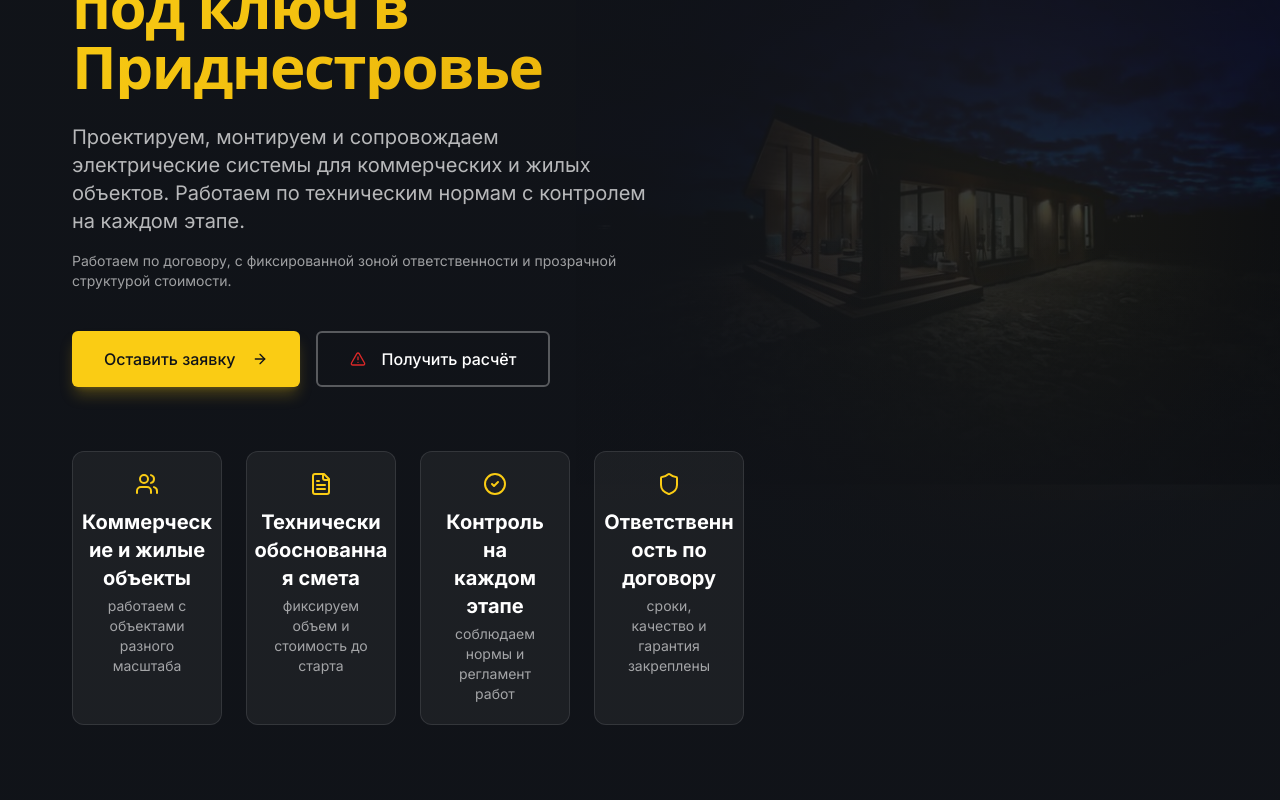
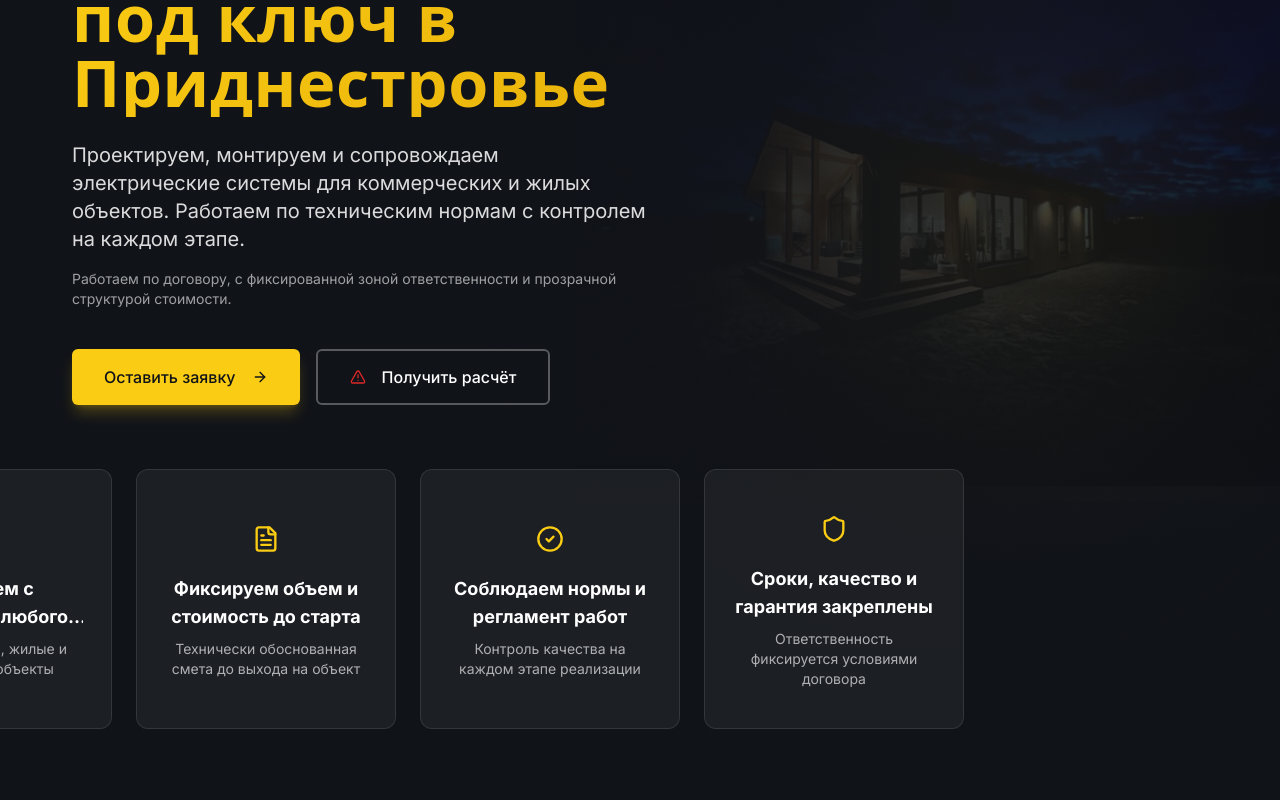
Before and after one commit to Sowear/electricpmr-site, a React (Vite) app: page / in a window 1280 px wide. Shown: the part 480-1280 px from the top of the page. Built offline with nearby package versions, Linux system fonts and the light colour scheme; no server answers; the database is empty; the HTML template or start-up script is replaced by a standard one.

Commit message:
Update HeroSection.tsx

```diff
--- a/src/components/home/HeroSection.tsx
+++ b/src/components/home/HeroSection.tsx
@@ -12,20 +12,20 @@ const HeroSection = () => {
   };
   const trustBadges = [{
     icon: Users,
-    title: "Коммерческие и жилые объекты",
-    subtitle: "работаем с объектами разного масштаба"
+    title: "Работаем с объектами любого масштаба",
+    subtitle: "Коммерческие, жилые и смешанные объекты"
   }, {
     icon: FileText,
-    title: "Технически обоснованная смета",
-    subtitle: "фиксируем объем и стоимость до старта"
+    title: "Фиксируем объем и стоимость до старта",
+    subtitle: "Технически обоснованная смета до выхода на объект"
   }, {
     icon: CheckCircle2,
-    title: "Контроль на каждом этапе",
-    subtitle: "соблюдаем нормы и регламент работ"
+    title: "Соблюдаем нормы и регламент работ",
+    subtitle: "Контроль качества на каждом этапе реализации"
   }, {
     icon: Shield,
-    title: "Ответственность по договору",
-    subtitle: "сроки, качество и гарантия закреплены"
+    title: "Сроки, качество и гарантия закреплены",
+    subtitle: "Ответственность фиксируется условиями договора"
   }];
   return <section className="relative min-h-[90vh] overflow-hidden bg-industrial-dark">
       {/* Gradient overlays */}
@@ -52,13 +52,13 @@ const HeroSection = () => {
             </div>
 
             {/* Headline */}
-            <h1 className="font-display text-4xl md:text-5xl lg:text-6xl font-bold leading-[1.1] mb-6 text-white animate-slide-up">
+            <h1 className="font-display text-4xl md:text-5xl lg:text-6xl font-bold leading-[1.16] tracking-[0.015em] mb-6 text-white animate-slide-up">
               Электромонтаж и системы
-              <span className="block text-gradient bg-primary">электроснабжения под ключ в Приднестровье</span>
+              <span className="block mt-1 text-gradient bg-primary text-[1.08em] font-extrabold tracking-[0.01em]">электроснабжения под ключ в Приднестровье</span>
             </h1>
 
             {/* Subheadline */}
-            <p className="text-lg md:text-xl text-white/70 mb-4 max-w-xl animate-slide-up leading-relaxed" style={{
+            <p className="text-lg md:text-xl text-white/85 mb-4 max-w-xl animate-slide-up leading-[1.4]" style={{
             animationDelay: "0.1s"
           }}>
               Проектируем, монтируем и сопровождаем электрические системы для коммерческих и жилых объектов.
@@ -86,13 +86,15 @@ const HeroSection = () => {
             </div>
 
              {/* Trust Badges */}
-             <div className="grid grid-cols-2 md:grid-cols-4 gap-4 md:gap-6 animate-slide-up" style={{
-             animationDelay: "0.3s"
-           }}>
-               {trustBadges.map((badge, index) => <div key={index} className="flex flex-col items-center text-center p-5 rounded-xl bg-white/5 border border-white/10 backdrop-blur-sm hover:bg-white/10 transition-colors min-h-[150px]">
-                   <badge.icon className="h-6 w-6 text-primary mb-3 flex-shrink-0" />
-                   <span className="text-lg md:text-xl font-bold text-white mb-1 break-words max-w-[140px]">{badge.title}</span>
-                   <span className="text-xs md:text-sm text-white/60 break-words max-w-[140px]">{badge.subtitle}</span>
+             <div className="grid grid-cols-2 md:grid-cols-4 gap-4 md:gap-6 lg:[grid-template-columns:repeat(4,minmax(260px,280px))] lg:justify-center animate-slide-up" style={{
+              animationDelay: "0.3s"
+            }}>
+               {trustBadges.map((badge, index) => <div key={index} className="flex aspect-square flex-col items-center justify-center text-center p-6 md:p-7 rounded-xl bg-white/5 border border-white/10 backdrop-blur-sm hover:bg-white/10 hover:border-primary/60 hover:shadow-[0_0_24px_rgba(234,179,8,0.2)] hover:scale-[1.03] transition-all duration-300">
+                   <div className="h-10 w-10 flex items-center justify-center mb-4 flex-shrink-0">
+                     <badge.icon className="h-7 w-7 text-primary" />
+                   </div>
+                   <span className="text-base md:text-lg font-bold text-white mb-2 max-w-[18ch] [display:-webkit-box] [-webkit-line-clamp:2] [-webkit-box-orient:vertical] overflow-hidden leading-snug">{badge.title}</span>
+                   <span className="text-xs md:text-sm text-white/65 max-w-[24ch] [display:-webkit-box] [-webkit-line-clamp:3] [-webkit-box-orient:vertical] overflow-hidden leading-relaxed">{badge.subtitle}</span>
                  </div>)}
              </div>
           </div>
```
